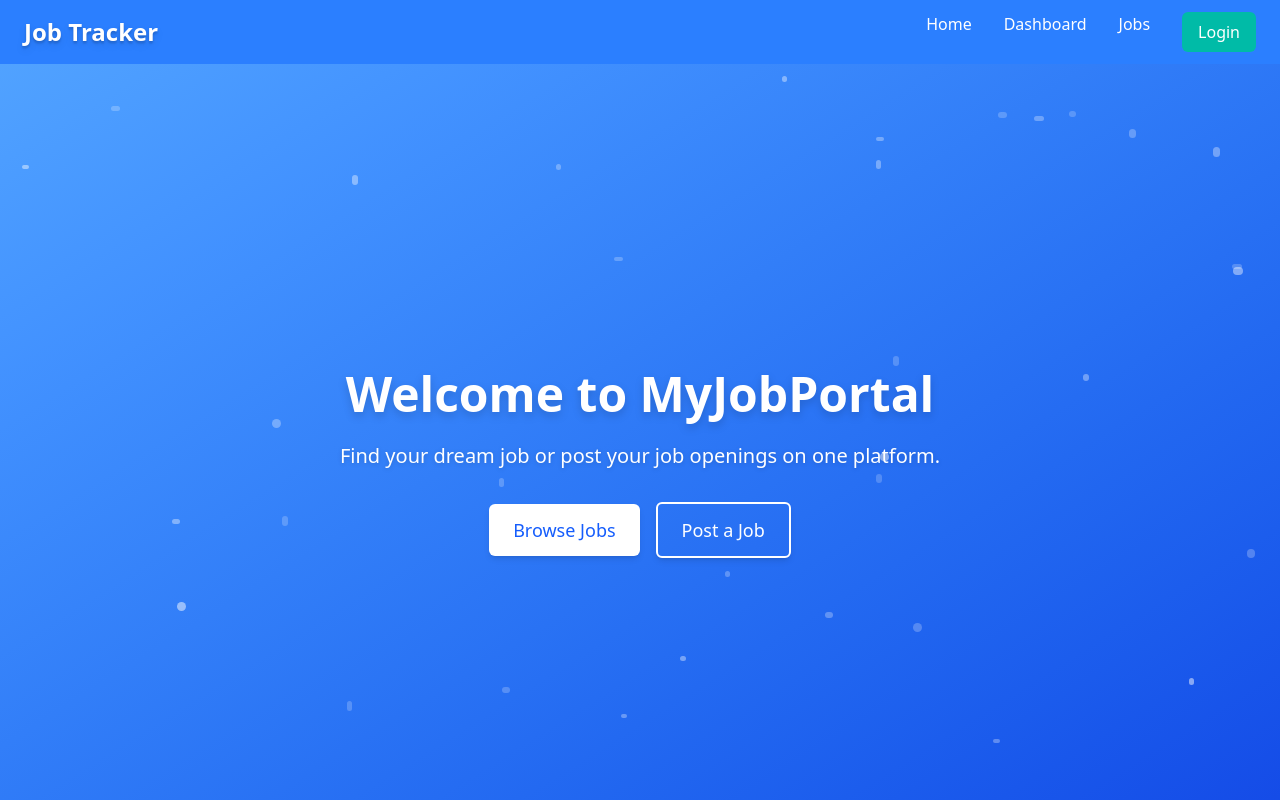
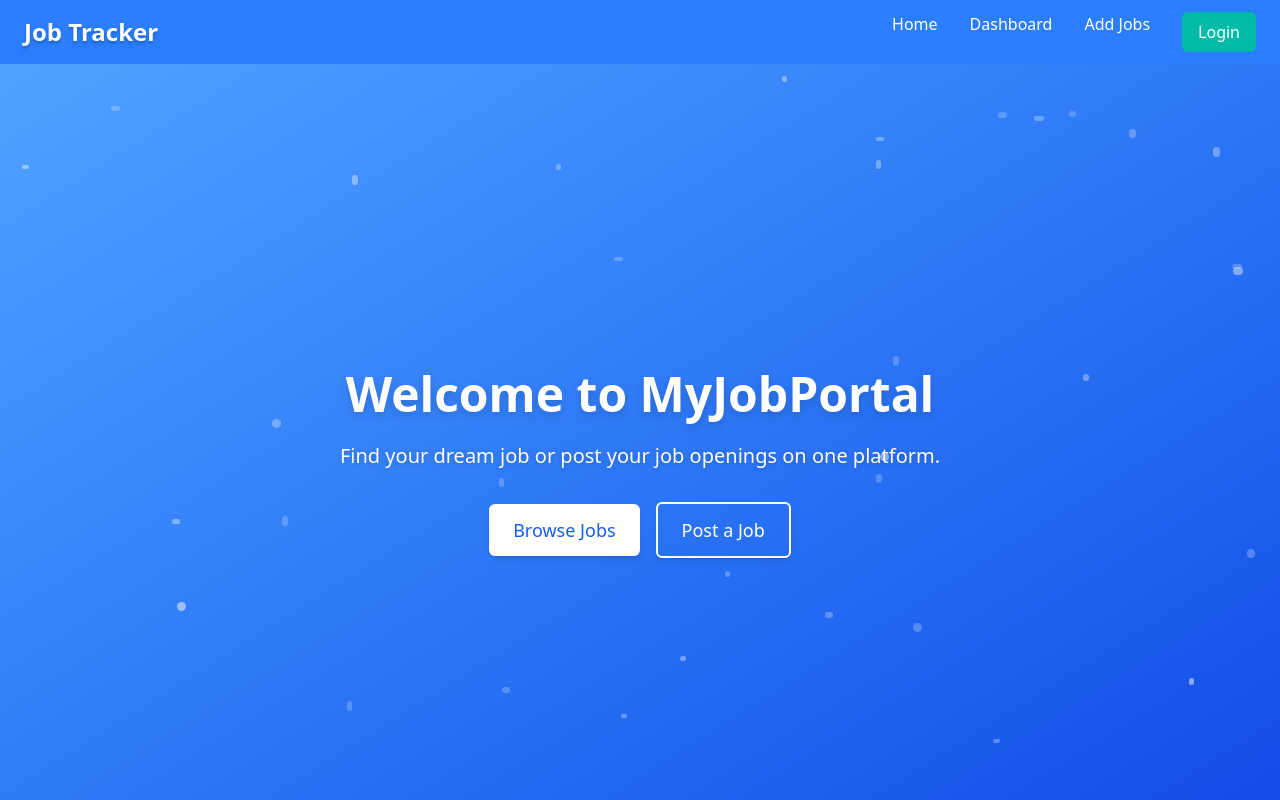
Before and after one commit to Shivam7235singh/student-job-tracker, a React (Vite) app in the folder client/: page / in a window 1280 px wide. Shown: the top 800 px of the page. Built offline with nearby package versions, Linux system fonts and the light colour scheme.

Commit message:
Update navbar.jsx

```diff
--- a/client/src/components/navbar.jsx
+++ b/client/src/components/navbar.jsx
@@ -26,7 +26,7 @@ const Navbar = ({ isLoggedIn, setIsLoggedIn }) => {
           <div className="hidden md:flex space-x-8">
             <Link to="/" className="text-white hover:text-gray-200">Home</Link>
             <Link to="/dashboard" className="text-white hover:text-gray-200">Dashboard</Link>
-            <Link to="/jobs" className="text-white hover:text-gray-200">Jobs</Link>
+            <Link to="/jobs" className="text-white hover:text-gray-200">Add Jobs</Link>
 
             <div className="flex justify-end">
               {!isLoggedIn ? (
```
